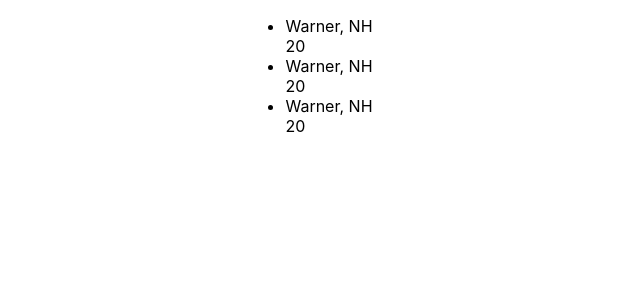
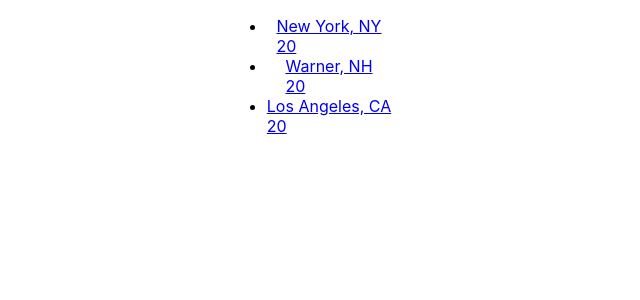
Before and after one commit to fabioprogramadorti/react-node-test, a React (Create React App) app in the folder frontend/: page /customer-detail/1 in a window 1280 px wide. Shown: the top 300 px of the page, without its empty margins (331-971 px from the left). Built offline with nearby package versions, Linux system fonts and the light colour scheme.

Commit message:
Add screens

```diff
--- a/frontend/package.json
+++ b/frontend/package.json
@@ -3,9 +3,11 @@
   "version": "0.1.0",
   "private": true,
   "dependencies": {
+    "@apollo/client": "^3.3.6",
     "@testing-library/jest-dom": "^5.11.4",
     "@testing-library/react": "^11.1.0",
     "@testing-library/user-event": "^12.1.10",
+    "graphql": "^15.4.0",
     "react": "^17.0.1",
     "react-dom": "^17.0.1",
     "react-router-dom": "^5.2.0",
--- a/frontend/src/App.js
+++ b/frontend/src/App.js
@@ -1,12 +1,14 @@
-import { Component } from 'react'
+import React from 'react'
 
-import Card from './components/Card'
-class App extends Component {
+
+import CustomerDashboard from './screens/CustomerDashboard'
+
+class App extends React.Component {
 
 	state = {
 		customers: [
 			{
-				city: "Warner, NH",
+				city: "New York, NY",
 				customers_total: 20
 			},
 			{
@@ -14,7 +16,7 @@
 				customers_total: 20
 			},
 			{
-				city: "Warner, NH",
+				city: "Los Angeles, CA",
 				customers_total: 20
 			},
 		]
@@ -22,15 +24,7 @@
 
 	render(){
 		return (
-			<div style={styles.container}>
-				<ul>{
-					this.state.customers.map(customer =>
-						<li>
-							<Card city={customer.city} customersTotal={customer.customers_total} />
-						</li>
-						)
-					}</ul>
-			</div>
+			<CustomerDashboard customers={this.state.customers} />
 		);
 	}
 }
--- /dev/null
+++ b/frontend/src/screens/CustomerDashboard.js
@@ -0,0 +1,45 @@
+import React from 'react'
+import {
+	BrowserRouter as Router,
+	Switch,
+	Route,
+	Link,
+	useParams
+} from 'react-router-dom'
+
+import Card from '../components/Card'
+
+class CusromerList extends React.Component {
+
+	render(){
+		return (
+			<Router>
+				<div style={styles.container}>
+					<ul>{
+						this.props.customers.map(customer =>
+							<li>
+								<Link to={`/${customer.city}`}>
+									<Card city={customer.city} customersTotal={customer.customers_total} />
+								</Link>
+							</li>
+							)
+						}</ul>
+
+					<Switch>
+						<Route exact path="customer-list/:city" component={CusromerList} />
+					</Switch>
+				</div>
+			</Router>
+		);
+	}
+}
+
+const styles = {
+	container: {
+		display: 'flex',
+		justifyContent: 'center',
+		alignItems: 'center',
+	}
+}
+
+export default CusromerList;
```
Also changed, not shown: frontend/src/screens/CustomerList.js (added, +62 -0 lines), frontend/src/screens/CustomerDetail.js (added), 2 other files (tests, documents, lock files or other folders).
